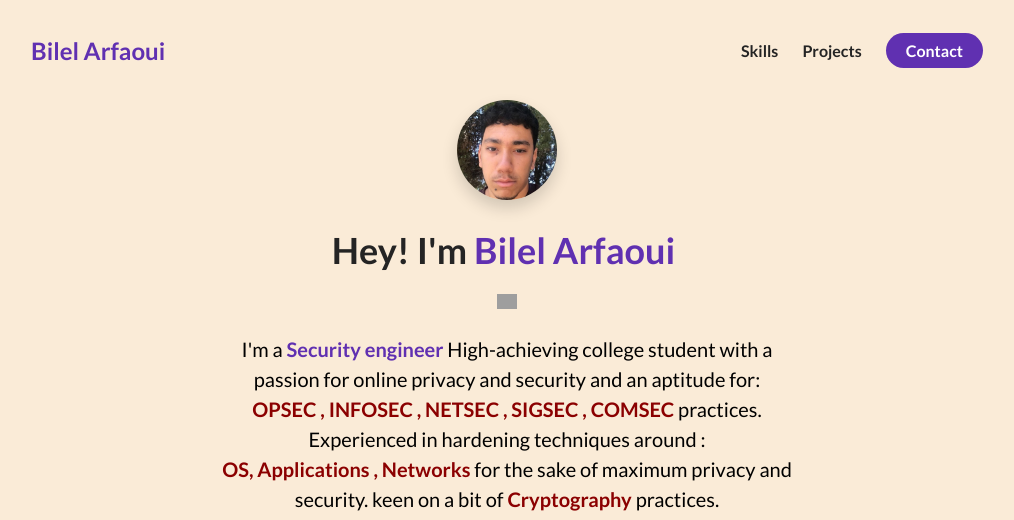
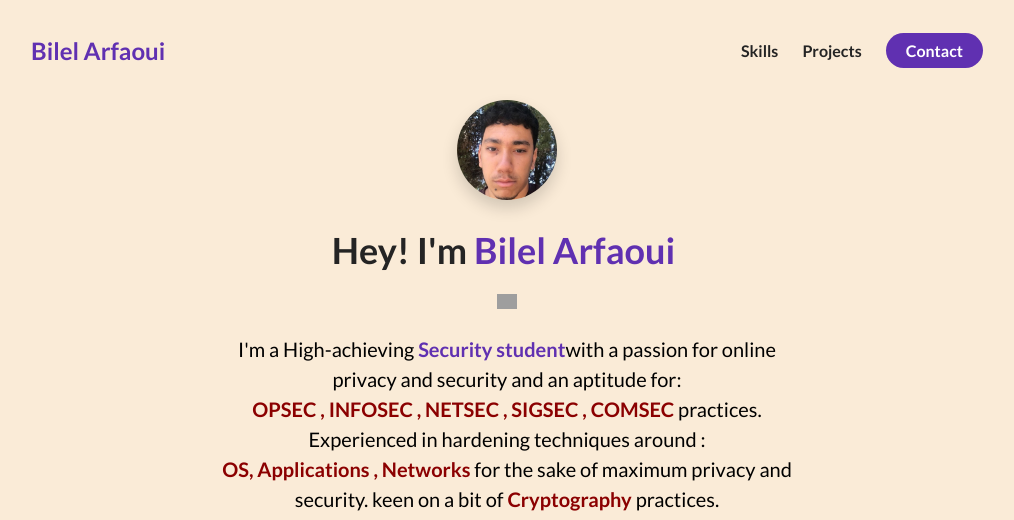
Before and after one commit to bilelarfaoui/bilelarfaoui.github.io, a plain HTML site: page index.html in a window 1280 px wide. Shown: the top 520 px of the page, without its empty margins (133-1147 px from the left). Drawn offline with Linux system fonts and the light colour scheme; grey boxes are pictures that could not be loaded.

Commit message:
Update index.html

```diff
--- a/index.html
+++ b/index.html
@@ -48,7 +48,7 @@
             Hey! I'm <span class="text--purple">Bilel Arfaoui</span>&nbsp;<span class="wave"><img src="https://openclipart.org/image/2000px/314726" width=5%></span>
           </h1>
           <p class="about-me__info--para">
-            I'm a <strong class="text--purple">Security engineer</strong> High-achieving college student with a passion for online privacy and security and an aptitude for:<br>
+            I'm a  High-achieving <strong class="text--purple">Security student</strong>with a passion for online privacy and security and an aptitude for:<br>
             <strong class="text--red">OPSEC , INFOSEC , NETSEC , SIGSEC , COMSEC</strong> practices.
             Experienced in hardening techniques around :<br><strong class="text--red"> OS, Applications , Networks</strong> for the sake of maximum privacy and security.
             keen on a bit of <strong class="text--red">Cryptography</strong> practices.
```
